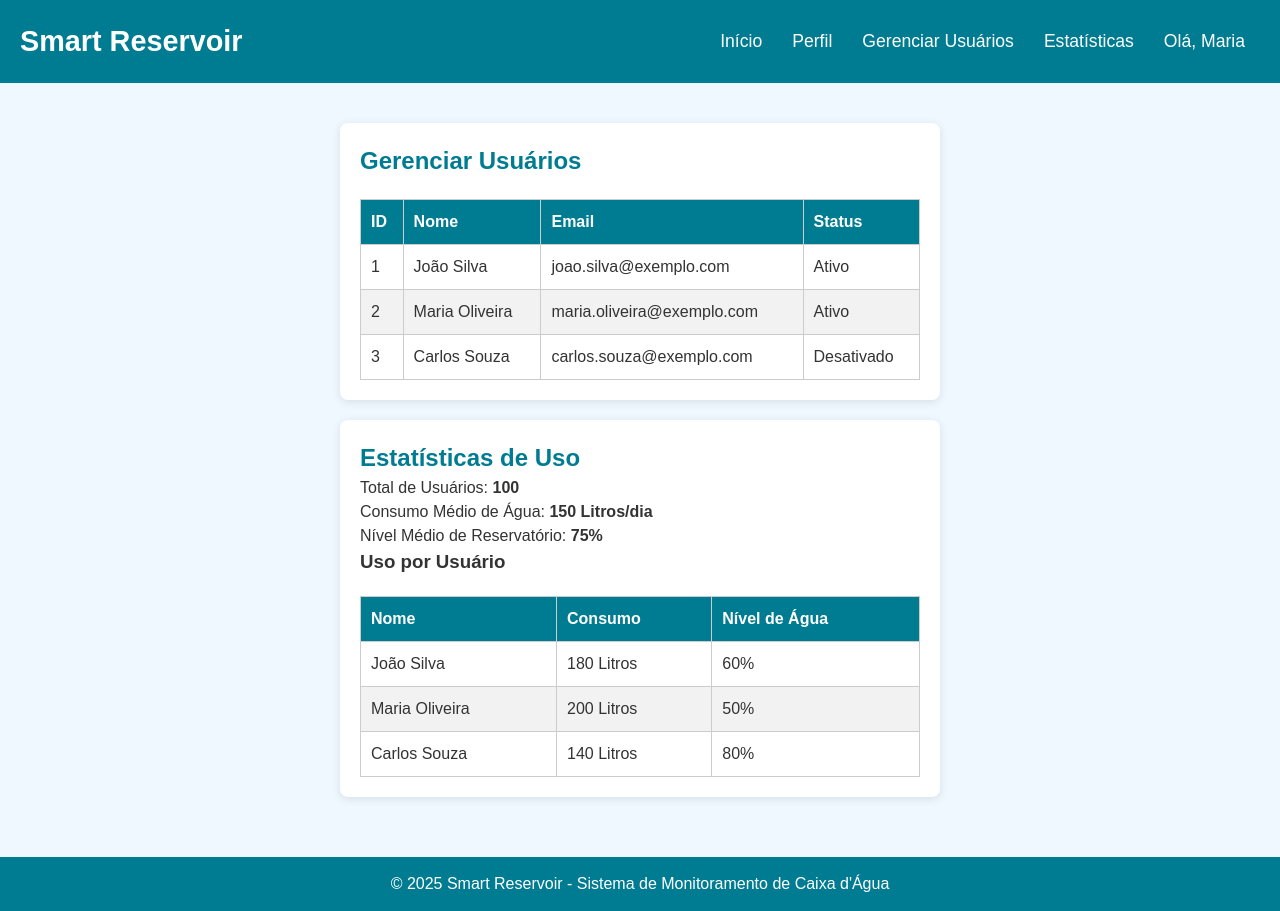
After one commit to luccaszzzz/proj_reservatorio, a Django app: page /gestor/ in a window 1280 px wide. The commit adds this page. Run offline with Django 5.2, Linux system fonts and the light colour scheme.

Commit message:
Tela de gestor criada

```diff
--- a/core/views.py
+++ b/core/views.py
@@ -5,3 +5,6 @@ def home(request):
 
 def login(request):
     return render(request, 'login.html')
+
+def gestor(request):
+    return render(request, 'gestor.html')
--- a/proj_reservatorio/urls.py
+++ b/proj_reservatorio/urls.py
@@ -1,9 +1,10 @@
 from django.contrib import admin
 from django.urls import path
-from core.views import home, login
+from core.views import home, login, gestor
 
 urlpatterns = [
     path('admin/', admin.site.urls),
     path('', home, name="home"),
     path('login/', login, name="login"),
+    path('gestor/', gestor, name="gestor"),
 ]
--- /dev/null
+++ b/static/css/gestor.css
@@ -0,0 +1,33 @@
+table {
+    width: 100%;
+    border-collapse: collapse;
+    margin-top: 20px;
+}
+
+table, th, td {
+    border: 1px solid #ccc;
+    text-align: left;
+    padding: 10px;
+}
+
+th {
+    background-color: #007C92;
+    color: white;
+}
+
+tbody tr:nth-child(even) {
+    background-color: #f2f2f2; /* Altera a cor das linhas pares */
+}
+
+button {
+    padding: 8px 12px;
+    background: #007C92;
+    color: white;
+    border: none;
+    border-radius: 5px;
+    cursor: pointer;
+}
+
+button:hover {
+    background: #004f54;
+}
--- a/static/css/style.css
+++ b/static/css/style.css
@@ -61,6 +61,18 @@ h2 {
     max-width: 600px;
 }
 
+.suporte-texto .suporte-link {
+    color: rgb(239, 154, 26);
+    text-decoration: none;
+    font-size: 1.1em;
+    transition: color 0.3s;
+    font-weight: bold;
+}
+
+.suporte-texto .suporte-link:hover {
+    color: rgb(196, 121, 9);
+}
+
 .feature {
     display: flex;
     align-items: center;
--- /dev/null
+++ b/templates/gestor.html
@@ -0,0 +1,104 @@
+{% load static %}
+<!DOCTYPE html>
+<html lang="pt-BR">
+  <head>
+    <meta charset="UTF-8" />
+    <meta name="viewport" content="width=device-width, initial-scale=1.0" />
+    <title>Painel de Administração - Smart Reservoir</title>
+    <link rel="stylesheet" href="{% static 'css/style.css'%}" />
+    <link rel="stylesheet" href="{% static 'css/gestor.css'%}" />
+  </head>
+  <body>
+    <header>
+      <div class="logo">
+        <h1>Smart Reservoir</h1>
+      </div>
+      <nav>
+        <ul>
+          <li><a href="{% url 'home' %}">Início</a></li>
+          <li><a href="perfil.html">Perfil</a></li>
+          <li><a href="#gerenciar-usuarios">Gerenciar Usuários</a></li>
+          <li><a href="#estatisticas">Estatísticas</a></li>
+          <li><a href="#">Olá, Maria</a></li>
+        </ul>
+      </nav>
+    </header>
+
+    <main>
+      <section id="gerenciar-usuarios" class="info">
+        <h2>Gerenciar Usuários</h2>
+        <table>
+          <thead>
+            <tr>
+              <th>ID</th>
+              <th>Nome</th>
+              <th>Email</th>
+              <th>Status</th>
+            </tr>
+          </thead>
+          <tbody>
+            <tr>
+              <td>1</td>
+              <td>João Silva</td>
+              <td>joao.silva@exemplo.com</td>
+              <td>Ativo</td>
+            </tr>
+            <tr>
+              <td>2</td>
+              <td>Maria Oliveira</td>
+              <td>maria.oliveira@exemplo.com</td>
+              <td>Ativo</td>
+            </tr>
+            <tr>
+              <td>3</td>
+              <td>Carlos Souza</td>
+              <td>carlos.souza@exemplo.com</td>
+              <td>Desativado</td>
+            </tr>
+          </tbody>
+        </table>
+      </section>
+
+      <section id="estatisticas" class="info">
+        <h2>Estatísticas de Uso</h2>
+        <p>Total de Usuários: <strong>100</strong></p>
+        <p>Consumo Médio de Água: <strong>150 Litros/dia</strong></p>
+        <p>Nível Médio de Reservatório: <strong>75%</strong></p>
+
+        <h3>Uso por Usuário</h3>
+        <table>
+          <thead>
+            <tr>
+              <th>Nome</th>
+              <th>Consumo</th>
+              <th>Nível de Água</th>
+            </tr>
+          </thead>
+          <tbody>
+            <tr>
+              <td>João Silva</td>
+              <td>180 Litros</td>
+              <td>60%</td>
+            </tr>
+            <tr>
+              <td>Maria Oliveira</td>
+              <td>200 Litros</td>
+              <td>50%</td>
+            </tr>
+            <tr>
+              <td>Carlos Souza</td>
+              <td>140 Litros</td>
+              <td>80%</td>
+            </tr>
+          </tbody>
+        </table>
+      </section>
+    </main>
+
+    <footer>
+      <p>© 2025 Smart Reservoir - Sistema de Monitoramento de Caixa d'Água</p>
+    </footer>
+
+    <script src="script.js"></script>
+  </body>
+</html>
--- a/templates/login.html
+++ b/templates/login.html
@@ -39,6 +39,7 @@
           Não possui uma conta? |
           <a
             href="https://api.whatsapp.com/send?phone=5584991318818&text=Olá!%20Gostaria%20de%20criar%20uma%20conta%20no%20sistema%20Smart%20Reservoir!"
+            target="_blank"
           >Solicitar conta</a>
         </p>
       </div>
```
Also changed, not shown: templates/home.html (+10 -3 lines).
